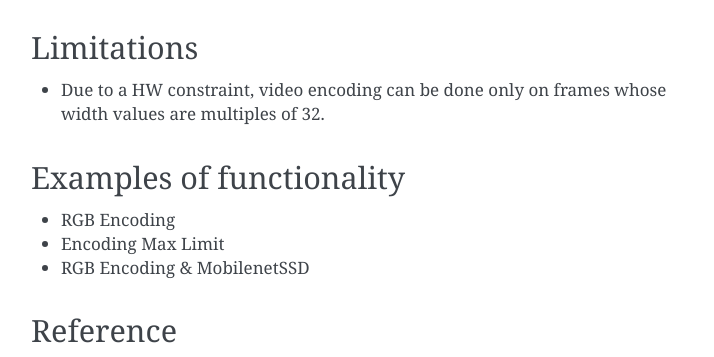
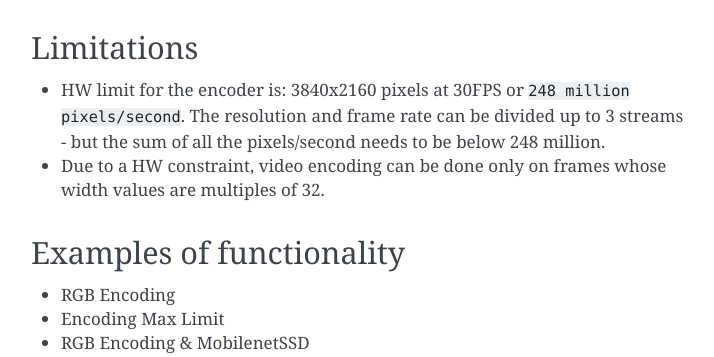
Before and after one commit to luxonis/depthai-python, a Sphinx documentation site: the page built from docs/source/components/nodes/video_encoder.rst, in a window 1280 px wide, cut to the strip 846-1203 px from the top of the page. Shown: the whole strip, without its empty margins (389-1103 px from the left). Built offline with Sphinx 7.4.7, drawn with Linux system fonts in a browser that asks for light colours; pages that are not in the unit, such as notebooks, are missing from menus; the version number could not be read and is left out.

Commit message:
Added encoder HW limit

```diff
--- a/docs/source/components/nodes/video_encoder.rst
+++ b/docs/source/components/nodes/video_encoder.rst
@@ -77,6 +77,7 @@ Usage
 Limitations
 ###########
 
+- HW limit for the encoder is: 3840x2160 pixels at 30FPS or :code:`248 million pixels/second`. The resolution and frame rate can be divided up to 3 streams - but the sum of all the pixels/second needs to be below 248 million.
 - Due to a HW constraint, video encoding can be done only on frames whose width values are multiples of 32.
 
 Examples of functionality
```
